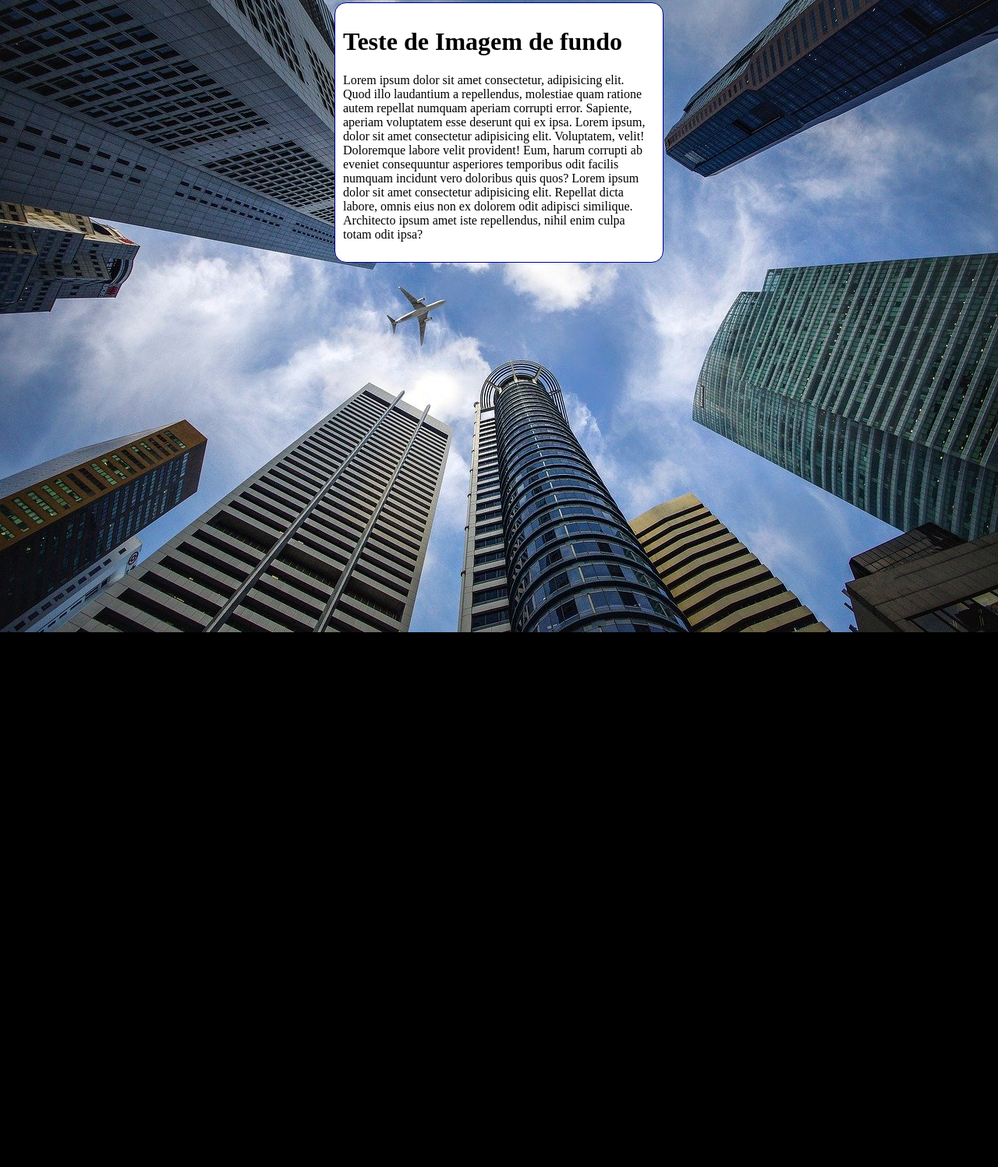
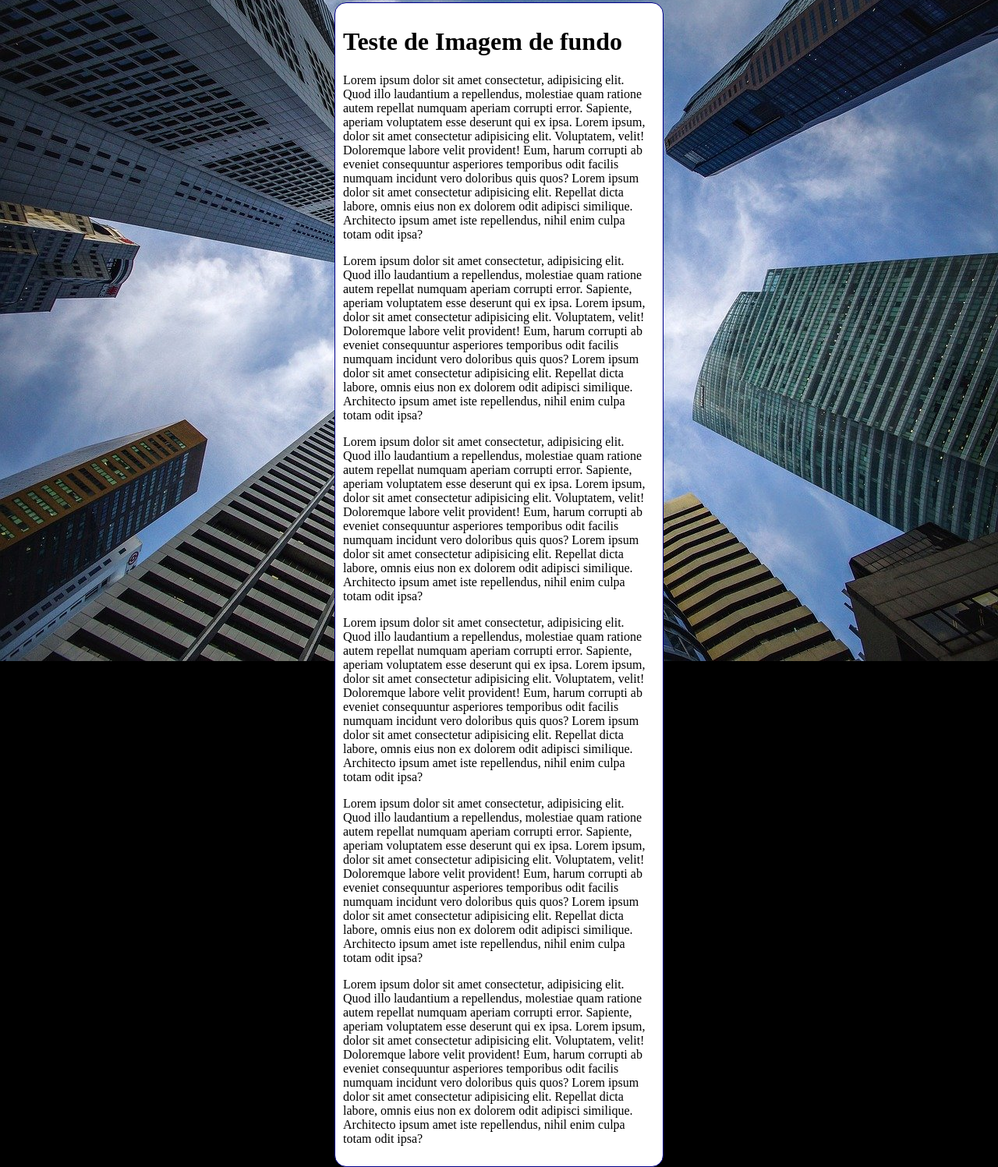
Before and after one commit to EversonHenr1/html, a plain HTML site: page exec16/fundo006.html in a window 1280 px wide. Shown: the part 5-1502 px from the top of the page at 78% size. Before the commit the page ends 816 px from the top, so only its background shows below. Drawn offline with Linux system fonts and the light colour scheme.

Commit message:
Update fundo006.html

```diff
--- a/exec16/fundo006.html
+++ b/exec16/fundo006.html
@@ -29,6 +29,11 @@
     <main>
         <h1>Teste de Imagem de fundo</h1>
         <p>Lorem ipsum dolor sit amet consectetur, adipisicing elit. Quod illo laudantium a repellendus, molestiae quam ratione autem repellat numquam aperiam corrupti error. Sapiente, aperiam voluptatem esse deserunt qui ex ipsa. Lorem ipsum, dolor sit amet consectetur adipisicing elit. Voluptatem, velit! Doloremque labore velit provident! Eum, harum corrupti ab eveniet consequuntur asperiores temporibus odit facilis numquam incidunt vero doloribus quis quos? Lorem ipsum dolor sit amet consectetur adipisicing elit. Repellat dicta labore, omnis eius non ex dolorem odit adipisci similique. Architecto ipsum amet iste repellendus, nihil enim culpa totam odit ipsa?</p>
+        <p>Lorem ipsum dolor sit amet consectetur, adipisicing elit. Quod illo laudantium a repellendus, molestiae quam ratione autem repellat numquam aperiam corrupti error. Sapiente, aperiam voluptatem esse deserunt qui ex ipsa. Lorem ipsum, dolor sit amet consectetur adipisicing elit. Voluptatem, velit! Doloremque labore velit provident! Eum, harum corrupti ab eveniet consequuntur asperiores temporibus odit facilis numquam incidunt vero doloribus quis quos? Lorem ipsum dolor sit amet consectetur adipisicing elit. Repellat dicta labore, omnis eius non ex dolorem odit adipisci similique. Architecto ipsum amet iste repellendus, nihil enim culpa totam odit ipsa?</p>
+        <p>Lorem ipsum dolor sit amet consectetur, adipisicing elit. Quod illo laudantium a repellendus, molestiae quam ratione autem repellat numquam aperiam corrupti error. Sapiente, aperiam voluptatem esse deserunt qui ex ipsa. Lorem ipsum, dolor sit amet consectetur adipisicing elit. Voluptatem, velit! Doloremque labore velit provident! Eum, harum corrupti ab eveniet consequuntur asperiores temporibus odit facilis numquam incidunt vero doloribus quis quos? Lorem ipsum dolor sit amet consectetur adipisicing elit. Repellat dicta labore, omnis eius non ex dolorem odit adipisci similique. Architecto ipsum amet iste repellendus, nihil enim culpa totam odit ipsa?</p>
+        <p>Lorem ipsum dolor sit amet consectetur, adipisicing elit. Quod illo laudantium a repellendus, molestiae quam ratione autem repellat numquam aperiam corrupti error. Sapiente, aperiam voluptatem esse deserunt qui ex ipsa. Lorem ipsum, dolor sit amet consectetur adipisicing elit. Voluptatem, velit! Doloremque labore velit provident! Eum, harum corrupti ab eveniet consequuntur asperiores temporibus odit facilis numquam incidunt vero doloribus quis quos? Lorem ipsum dolor sit amet consectetur adipisicing elit. Repellat dicta labore, omnis eius non ex dolorem odit adipisci similique. Architecto ipsum amet iste repellendus, nihil enim culpa totam odit ipsa?</p>
+        <p>Lorem ipsum dolor sit amet consectetur, adipisicing elit. Quod illo laudantium a repellendus, molestiae quam ratione autem repellat numquam aperiam corrupti error. Sapiente, aperiam voluptatem esse deserunt qui ex ipsa. Lorem ipsum, dolor sit amet consectetur adipisicing elit. Voluptatem, velit! Doloremque labore velit provident! Eum, harum corrupti ab eveniet consequuntur asperiores temporibus odit facilis numquam incidunt vero doloribus quis quos? Lorem ipsum dolor sit amet consectetur adipisicing elit. Repellat dicta labore, omnis eius non ex dolorem odit adipisci similique. Architecto ipsum amet iste repellendus, nihil enim culpa totam odit ipsa?</p>
+        <p>Lorem ipsum dolor sit amet consectetur, adipisicing elit. Quod illo laudantium a repellendus, molestiae quam ratione autem repellat numquam aperiam corrupti error. Sapiente, aperiam voluptatem esse deserunt qui ex ipsa. Lorem ipsum, dolor sit amet consectetur adipisicing elit. Voluptatem, velit! Doloremque labore velit provident! Eum, harum corrupti ab eveniet consequuntur asperiores temporibus odit facilis numquam incidunt vero doloribus quis quos? Lorem ipsum dolor sit amet consectetur adipisicing elit. Repellat dicta labore, omnis eius non ex dolorem odit adipisci similique. Architecto ipsum amet iste repellendus, nihil enim culpa totam odit ipsa?</p>
     </main>
 
 </body>
```
